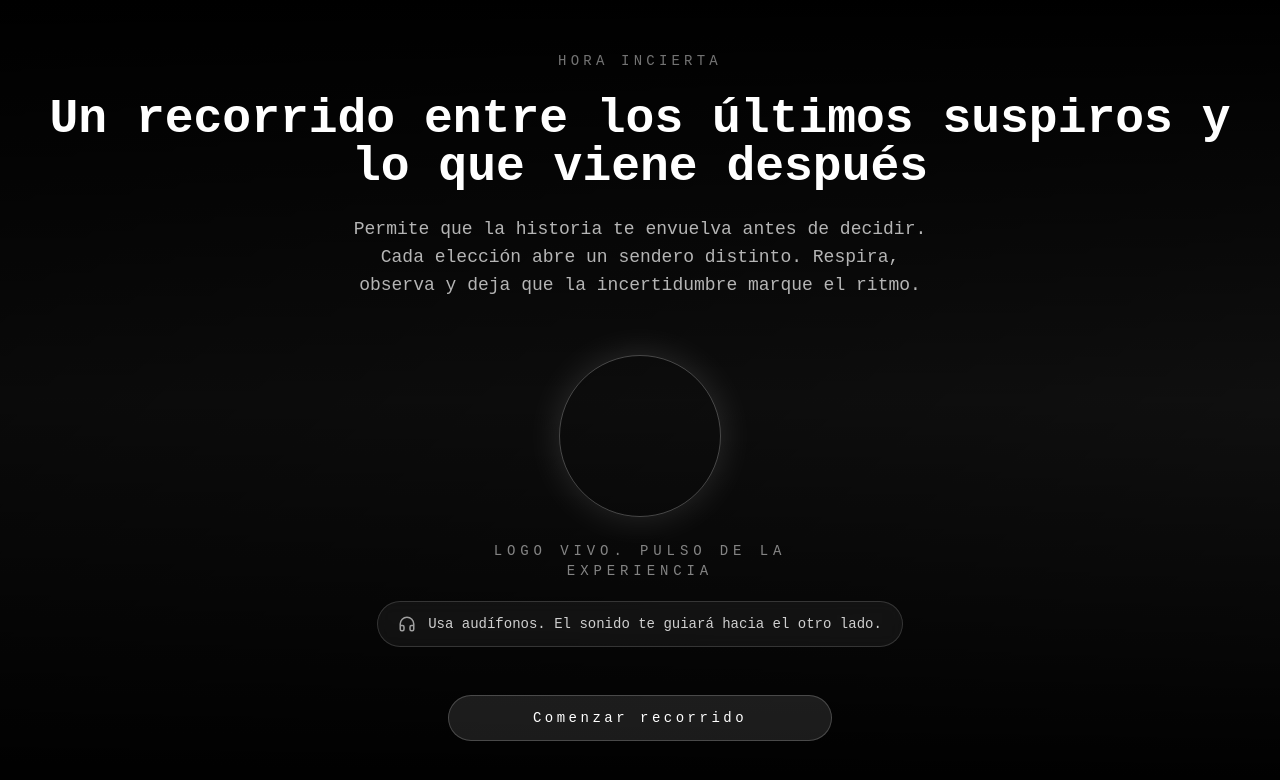
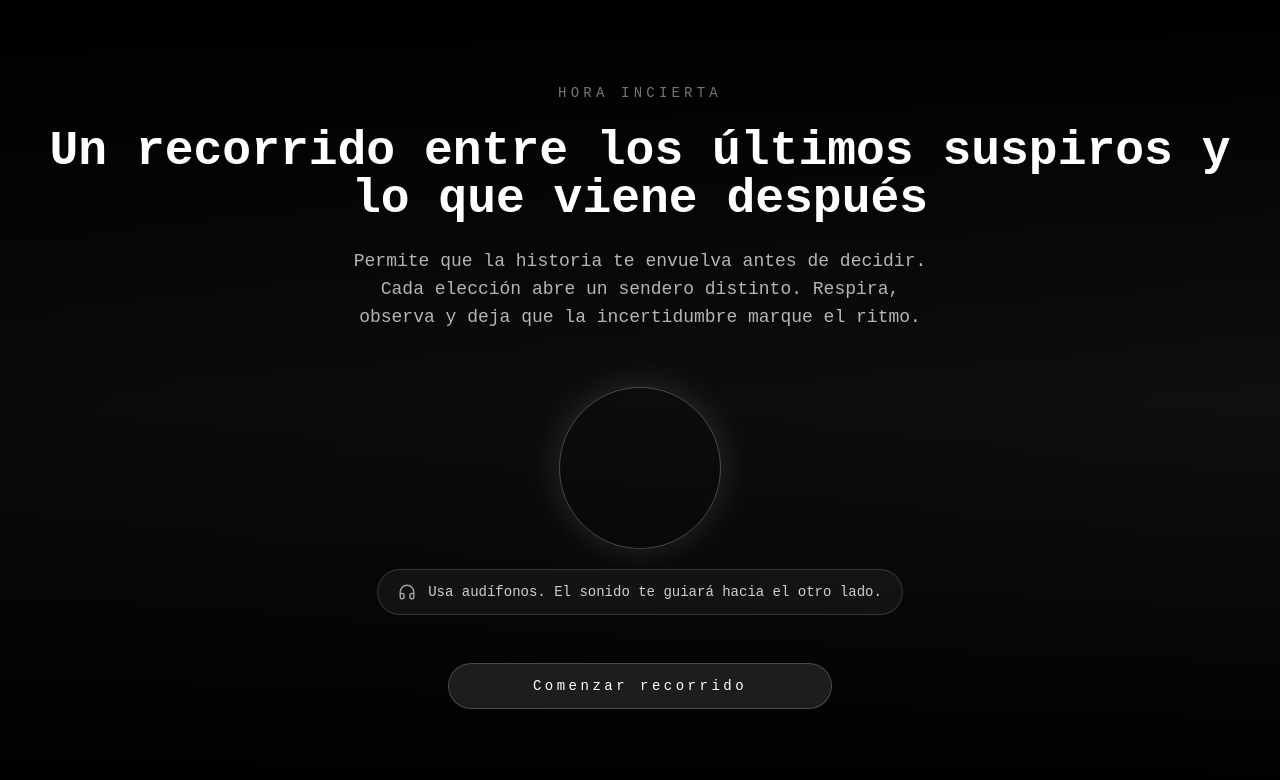
Before and after one commit to JDMira98/HoraIncierta, a React (Vite) app: page / in a window 1280 px wide. Shown: the top 780 px of the page. Built offline with nearby package versions, Linux system fonts and the light colour scheme; grey boxes are pictures that could not be loaded; a web font is replaced by a local one.

Commit message:
Remove subtitle text from IntroScreen logo
Deleted the subtitle 'Logo vivo. Pulso de la experiencia' below the animated logo in the IntroScreen component to simplify the UI.

```diff
--- a/src/components/IntroScreen.jsx
+++ b/src/components/IntroScreen.jsx
@@ -96,10 +96,6 @@ const IntroScreen = ({ onStart }) => {
               aria-label="Logo animado de LOLO"
             />
           </motion.div>
-
-          <p className="max-w-md text-sm uppercase tracking-[0.35em] text-white/50">
-            Logo vivo. Pulso de la experiencia
-          </p>
         </motion.div>
 
         <motion.div
```
